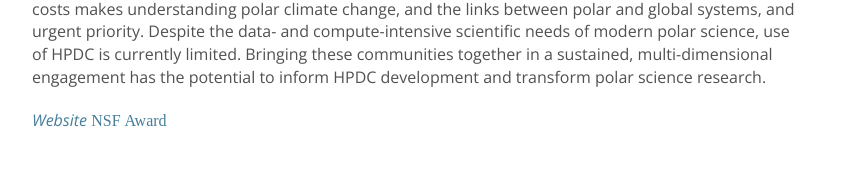
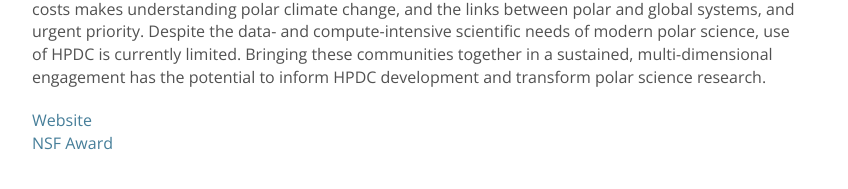
Before and after one commit to seymaguleryuz/radical-group.github.io, a Jekyll site: the page built from _projects/polar-computing.md, in a window 1280 px wide. Shown: the part 281-470 px from the top of the page, without its empty margins (223-1071 px from the left). Built offline with Jekyll 4.4.1, drawn with Linux system fonts in a browser that asks for light colours; nearby versions of some CDN libraries.

Commit message:
Consistency corrections

```diff
--- a/_projects/polar-computing.md
+++ b/_projects/polar-computing.md
@@ -8,5 +8,5 @@ status: active
 
 The Polar Research Coordination Network connects the Polar Science, Data and High-Performance and Distributed Computing (HPDC) communities to enable deeper penetration of computing methods and cyberinfrastructure into the polar sciences. The potential for global impact with huge socio-economic costs makes understanding polar climate change, and the links between polar and global systems, and urgent priority. Despite the data- and compute-intensive scientific needs of modern polar science, use of HPDC is currently limited. Bringing these communities together in a sustained, multi-dimensional engagement has the potential to inform HPDC development and transform polar science research.
 
-<a href="http://polar.crc.nd.edu/"><i>Website</i></a>
-<a href="https://www.nsf.gov/awardsearch/showAward?AWD_ID=1541620"><i class="fa fa-nsf">NSF Award</i></a><br />
+<a href="http://polar.crc.nd.edu/"><i></i>Website</a><br>
+<a href="https://www.nsf.gov/awardsearch/showAward?AWD_ID=1541620"><i class="fa fa-nsf"></i>NSF Award</a><br>
```
Also changed, not shown: _projects/molssi.md (+2 -2 lines), _projects/rct.md (+1 -1 lines).
